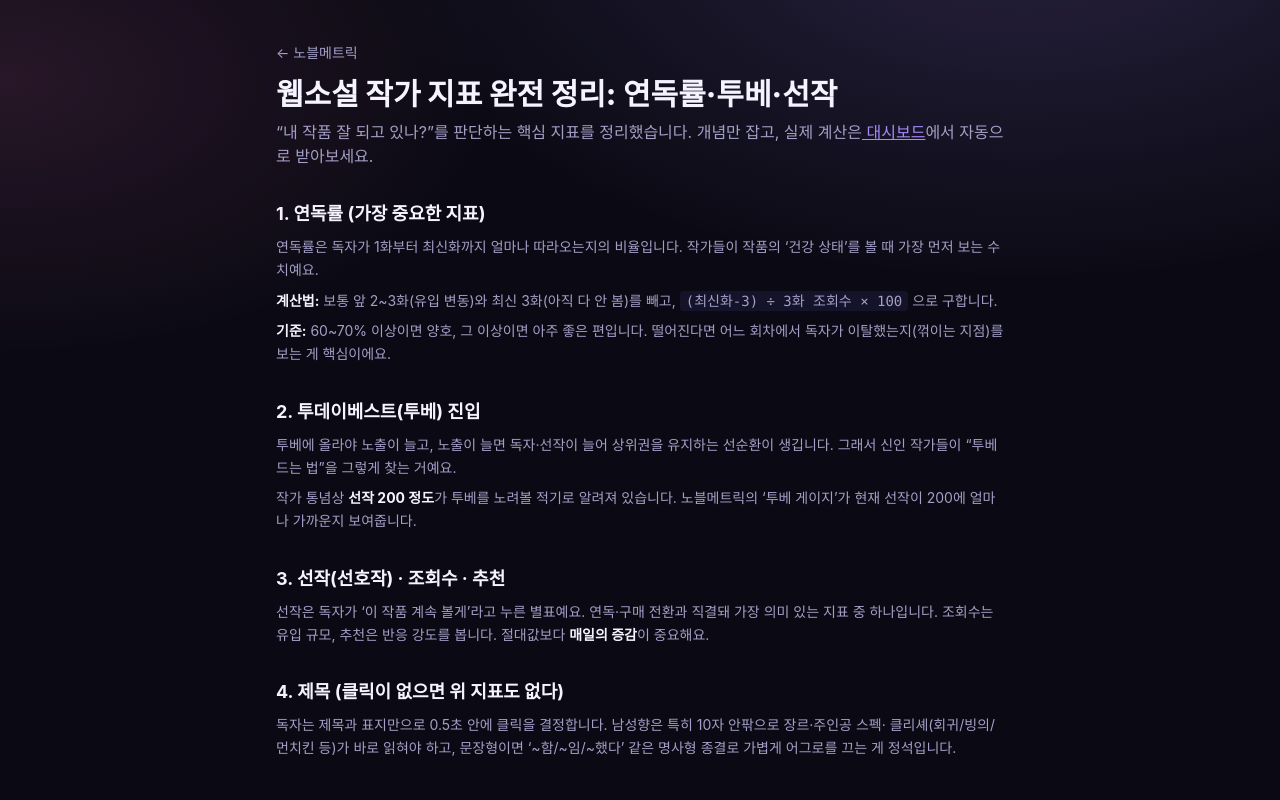
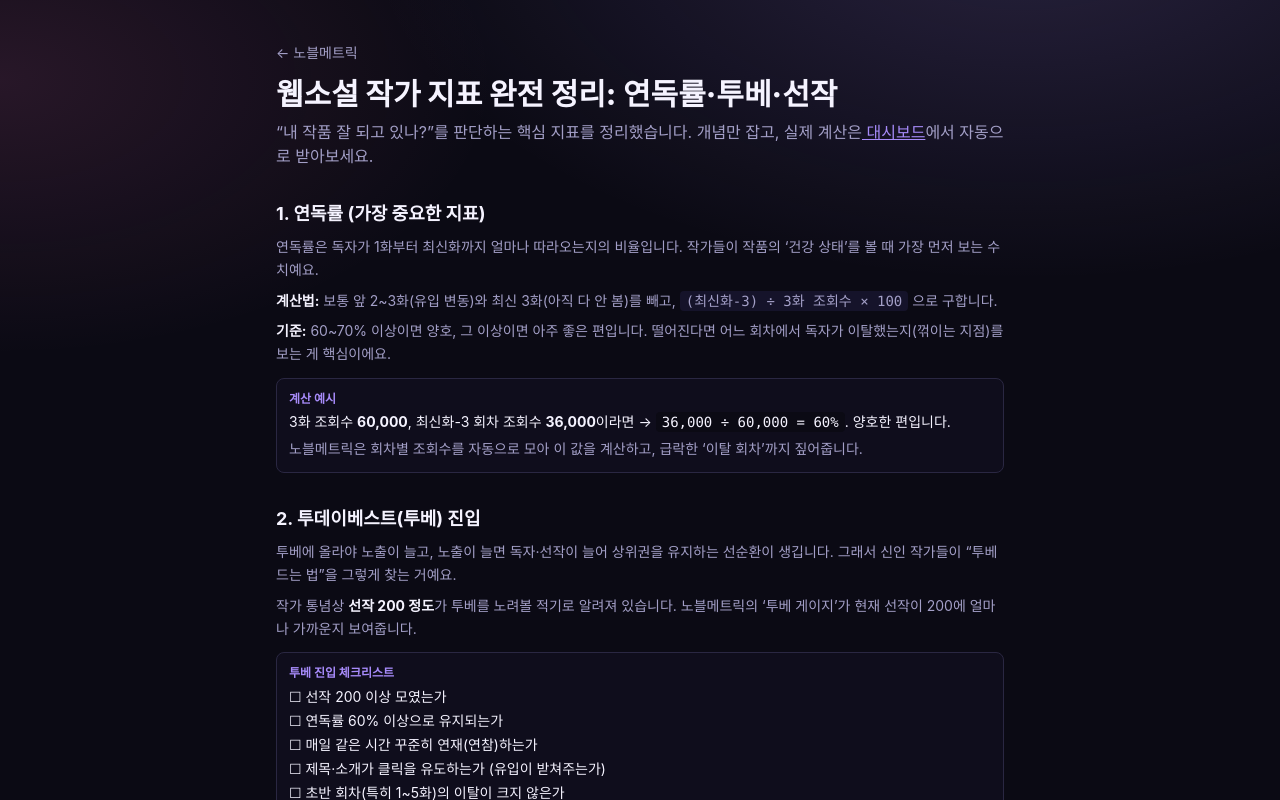
Before and after one commit to Ahnsongmin/novelmetric, a Next.js app: page /guide in a window 1280 px wide. Shown: the top 800 px of the page. Built offline with nearby package versions, Linux system fonts and the light colour scheme.

Commit message:
/guide 보강: 연독률 계산 숫자 예시 + 투베 진입 체크리스트(SEO 콘텐츠)

```diff
--- a/app/guide/page.tsx
+++ b/app/guide/page.tsx
@@ -34,6 +34,16 @@ export default function GuidePage() {
           <b className="text-foreground">기준:</b> 60~70% 이상이면 양호, 그 이상이면 아주 좋은 편입니다. 떨어진다면
           어느 회차에서 독자가 이탈했는지(꺾이는 지점)를 보는 게 핵심이에요.
         </p>
+        <div className="mt-3 rounded-lg border border-border bg-card/40 p-3 text-foreground">
+          <p className="text-xs font-bold text-accent">계산 예시</p>
+          <p className="mt-1">
+            3화 조회수 <b>60,000</b>, 최신화-3 회차 조회수 <b>36,000</b>이라면 →{" "}
+            <code className="rounded bg-background px-1.5 py-0.5">36,000 ÷ 60,000 = 60%</code>. 양호한 편입니다.
+          </p>
+          <p className="mt-1 text-muted">
+            노블메트릭은 회차별 조회수를 자동으로 모아 이 값을 계산하고, 급락한 ‘이탈 회차’까지 짚어줍니다.
+          </p>
+        </div>
       </Section>
 
       <Section title="2. 투데이베스트(투베) 진입">
@@ -45,6 +55,16 @@ export default function GuidePage() {
           작가 통념상 <b className="text-foreground">선작 200 정도</b>가 투베를 노려볼 적기로 알려져 있습니다.
           노블메트릭의 ‘투베 게이지’가 현재 선작이 200에 얼마나 가까운지 보여줍니다.
         </p>
+        <div className="mt-3 rounded-lg border border-border bg-card/40 p-3 text-foreground">
+          <p className="text-xs font-bold text-accent">투베 진입 체크리스트</p>
+          <ul className="mt-1.5 space-y-1 text-sm">
+            <li>☐ 선작 200 이상 모였는가</li>
+            <li>☐ 연독률 60% 이상으로 유지되는가</li>
+            <li>☐ 매일 같은 시간 꾸준히 연재(연참)하는가</li>
+            <li>☐ 제목·소개가 클릭을 유도하는가 (유입이 받쳐주는가)</li>
+            <li>☐ 초반 회차(특히 1~5화)의 이탈이 크지 않은가</li>
+          </ul>
+        </div>
       </Section>
 
       <Section title="3. 선작(선호작) · 조회수 · 추천">
```
